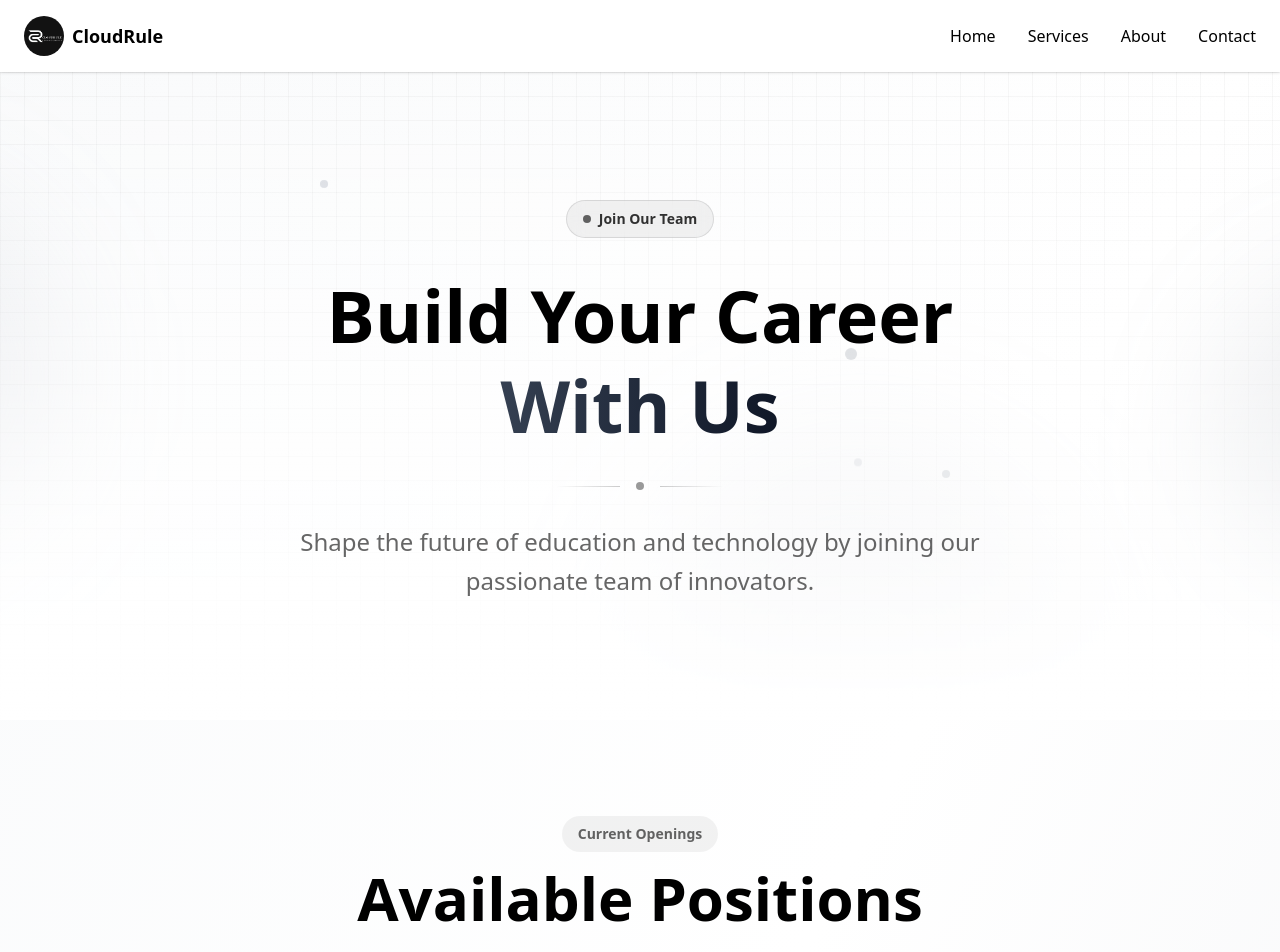
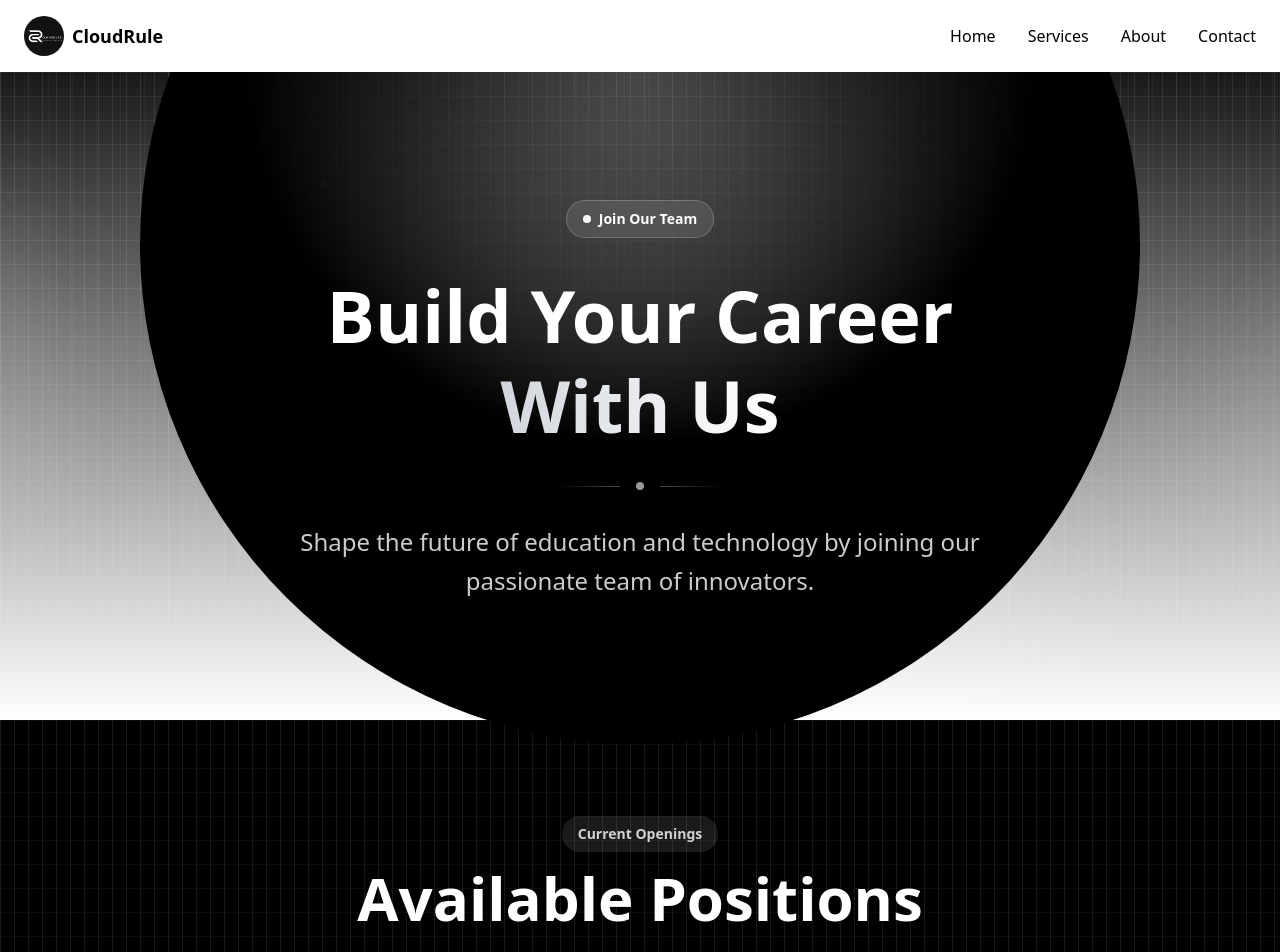
Before and after one commit to CloudRule-Technologies/cloudruletech, a React app in the folder frontend/: page / in a window 1280 px wide. Shown: the top 952 px of the page. Built offline with nearby package versions, Linux system fonts and the light colour scheme; the HTML template or start-up script is replaced by a standard one.

Commit message:
updated inn the background colour

```diff
--- a/frontend/src/components/Careers/CareerPage.jsx
+++ b/frontend/src/components/Careers/CareerPage.jsx
@@ -227,7 +227,8 @@ const CareerPage = () => {
         }
       `}</style>
 
-      <div className="min-h-screen bg-gradient-to-br from-gray-50 via-white to-gray-100">
+      {/* CHANGED: Added "background" class here */}
+      <div className="background relative z-50 min-h-screen">
         <Navbar />
 
         {/* Hero Section */}
@@ -254,32 +255,32 @@ const CareerPage = () => {
 
           <div className={`relative z-10 text-center max-w-5xl mx-auto space-y-8 transition-all duration-1000 ${isVisible ? 'opacity-100 translate-y-0' : 'opacity-0 translate-y-10'}`}>
             {/* Badge with pulse animation */}
-            <div className="inline-flex items-center gap-2 px-4 py-2 rounded-full bg-black/5 backdrop-blur-sm border border-black/10 text-sm font-semibold text-black/80 animate-fade-in-up" style={{ animationDelay: '200ms' }}>
+            <div className="inline-flex items-center gap-2 px-4 py-2 rounded-full bg-white/10 backdrop-blur-sm border border-white/20 text-sm font-semibold text-white animate-fade-in-up" style={{ animationDelay: '200ms' }}>
               <span className="relative flex h-2 w-2">
-                <span className="animate-ping absolute inline-flex h-full w-full rounded-full bg-black/40 opacity-75"></span>
-                <span className="relative inline-flex rounded-full h-2 w-2 bg-black/60"></span>
+                <span className="animate-ping absolute inline-flex h-full w-full rounded-full bg-white/60 opacity-75"></span>
+                <span className="relative inline-flex rounded-full h-2 w-2 bg-white"></span>
               </span>
               Join Our Team
             </div>
 
             {/* Main heading with gradient animation */}
-            <h1 className="text-4xl sm:text-5xl md:text-6xl lg:text-7xl font-black text-black leading-tight animate-fade-in-up" style={{ animationDelay: '300ms' }}>
+            <h1 className="text-4xl sm:text-5xl md:text-6xl lg:text-7xl font-black text-white leading-tight animate-fade-in-up" style={{ animationDelay: '300ms' }}>
               Build Your Career
               <br />
-              <span className="bg-gradient-to-r from-gray-700 via-gray-900 to-black bg-clip-text text-transparent animate-gradient">
+              <span className="bg-gradient-to-r from-gray-300 via-white to-gray-300 bg-clip-text text-transparent animate-gradient">
                 With Us
               </span>
             </h1>
 
             {/* Decorative line with expand animation */}
             <div className="flex items-center justify-center gap-4 animate-fade-in" style={{ animationDelay: '500ms' }}>
-              <div className="h-px bg-gradient-to-r from-transparent to-black/20 animate-expand-right"></div>
-              <div className="w-2 h-2 rounded-full bg-black/40 animate-pulse"></div>
-              <div className="h-px bg-gradient-to-l from-transparent to-black/20 animate-expand-left"></div>
+              <div className="h-px bg-gradient-to-r from-transparent to-white/30 animate-expand-right"></div>
+              <div className="w-2 h-2 rounded-full bg-white/60 animate-pulse"></div>
+              <div className="h-px bg-gradient-to-l from-transparent to-white/30 animate-expand-left"></div>
             </div>
 
             {/* Subheading */}
-            <p className="text-lg sm:text-xl md:text-2xl text-black/60 max-w-3xl mx-auto leading-relaxed font-medium animate-fade-in-up" style={{ animationDelay: '700ms' }}>
+            <p className="text-lg sm:text-xl md:text-2xl text-white/80 max-w-3xl mx-auto leading-relaxed font-medium animate-fade-in-up" style={{ animationDelay: '700ms' }}>
               Shape the future of education and technology by joining our passionate team of innovators.
             </p>
           </div>
@@ -289,10 +290,10 @@ const CareerPage = () => {
         <div className="max-w-7xl mx-auto px-4 sm:px-6 lg:px-8 py-16 md:py-24">
           {/* Section Header */}
           <div className="text-center mb-16 space-y-4 animate-fade-in-up">
-            <div className="inline-block px-4 py-2 rounded-full bg-black/5 text-sm font-bold text-black/60 mb-4 hover:bg-black/10 transition-colors duration-300">
+            <div className="inline-block px-4 py-2 rounded-full bg-white/10 text-sm font-bold text-white/80 mb-4 hover:bg-white/20 transition-colors duration-300">
               Current Openings
             </div>
-            <h2 className="text-4xl md:text-5xl lg:text-6xl font-black text-black">
+            <h2 className="text-4xl md:text-5xl lg:text-6xl font-black text-white">
               Available Positions
             </h2>
           </div>
```
